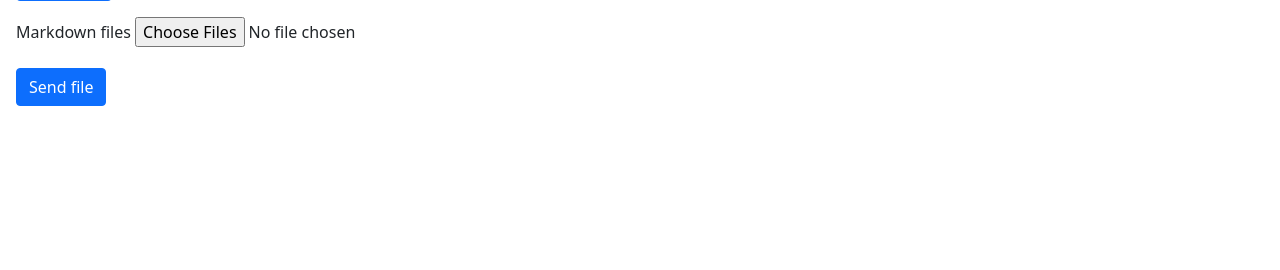
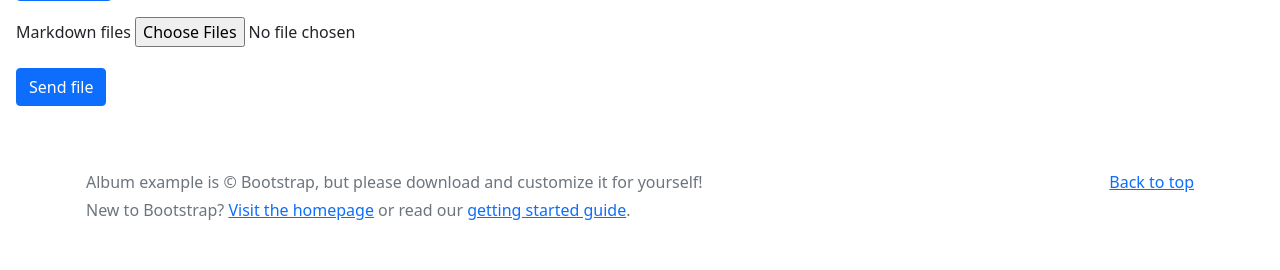
Before and after one commit to mezgoodle/TOC-generator, a Flask app: page / in a window 1280 px wide. Shown: the part 699-969 px from the top of the page. Before the commit the page ends 805 px from the top, so only its background shows below. Run offline with Flask 2, Linux system fonts and the light colour scheme; some libraries are stand-ins or nearby versions.

Commit message:
Add footer.html

```diff
--- /dev/null
+++ b/templates/includes/footer.html
@@ -0,0 +1,9 @@
+<footer class="text-muted py-5">
+    <div class="container">
+      <p class="float-right mb-1">
+        <a href="#">Back to top</a>
+      </p>
+      <p class="mb-1">Album example is © Bootstrap, but please download and customize it for yourself!</p>
+      <p class="mb-0">New to Bootstrap? <a href="/">Visit the homepage</a> or read our <a href="/docs/5.0/getting-started/introduction/">getting started guide</a>.</p>
+    </div>
+</footer>
--- a/templates/index.html
+++ b/templates/index.html
@@ -42,6 +42,7 @@
       </div>
     </div>
 
+    {% include 'includes/footer.html' %}
     <!-- Optional JavaScript -->
     <!-- Popper.js first, then Bootstrap JS -->
     <script src="https://cdn.jsdelivr.net/npm/popper.js@1.16.0/dist/umd/popper.min.js" integrity="sha384-Q6E9RHvbIyZFJoft+2mJbHaEWldlvI9IOYy5n3zV9zzTtmI3UksdQRVvoxMfooAo" crossorigin="anonymous"></script>
```
